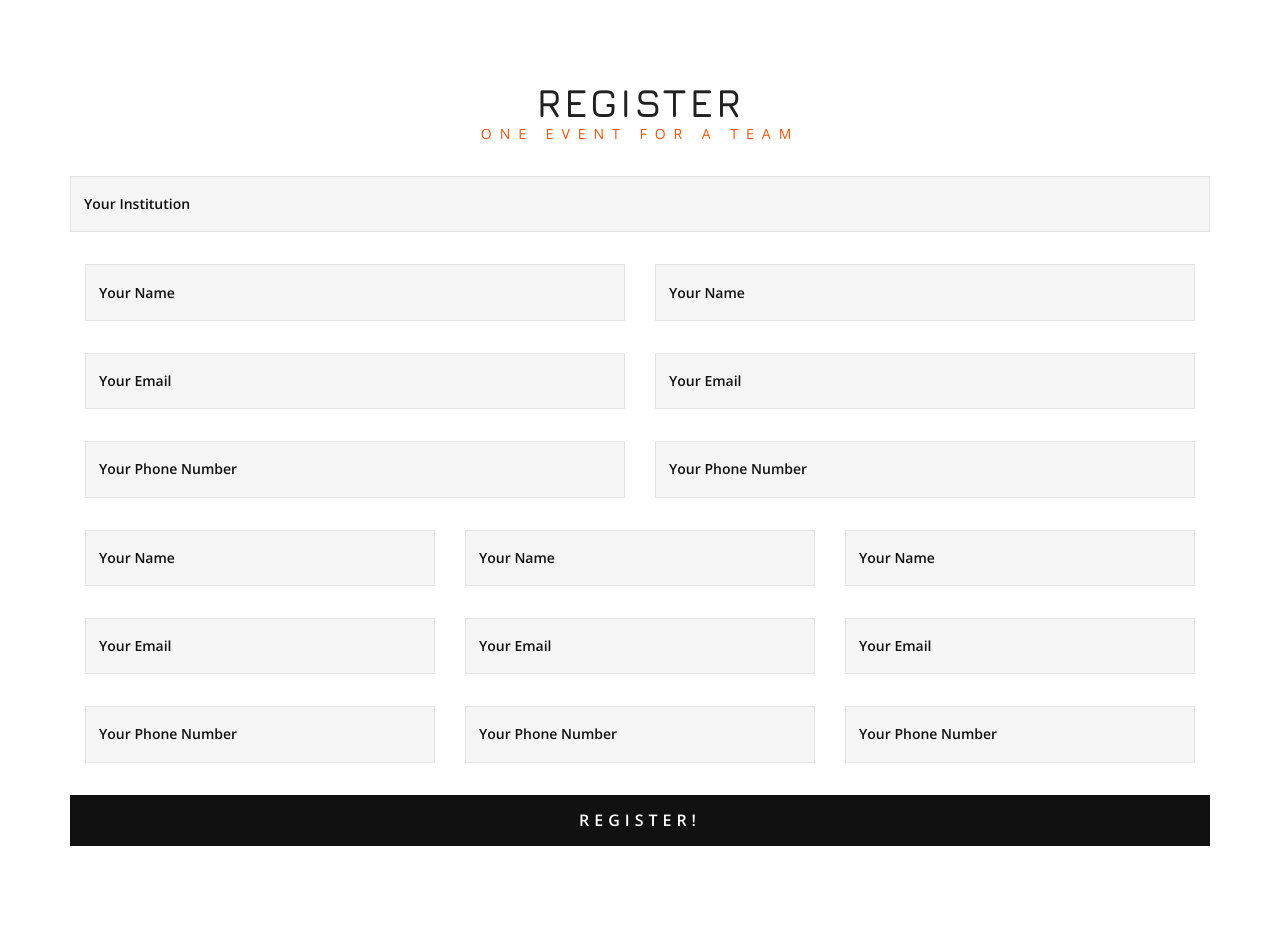
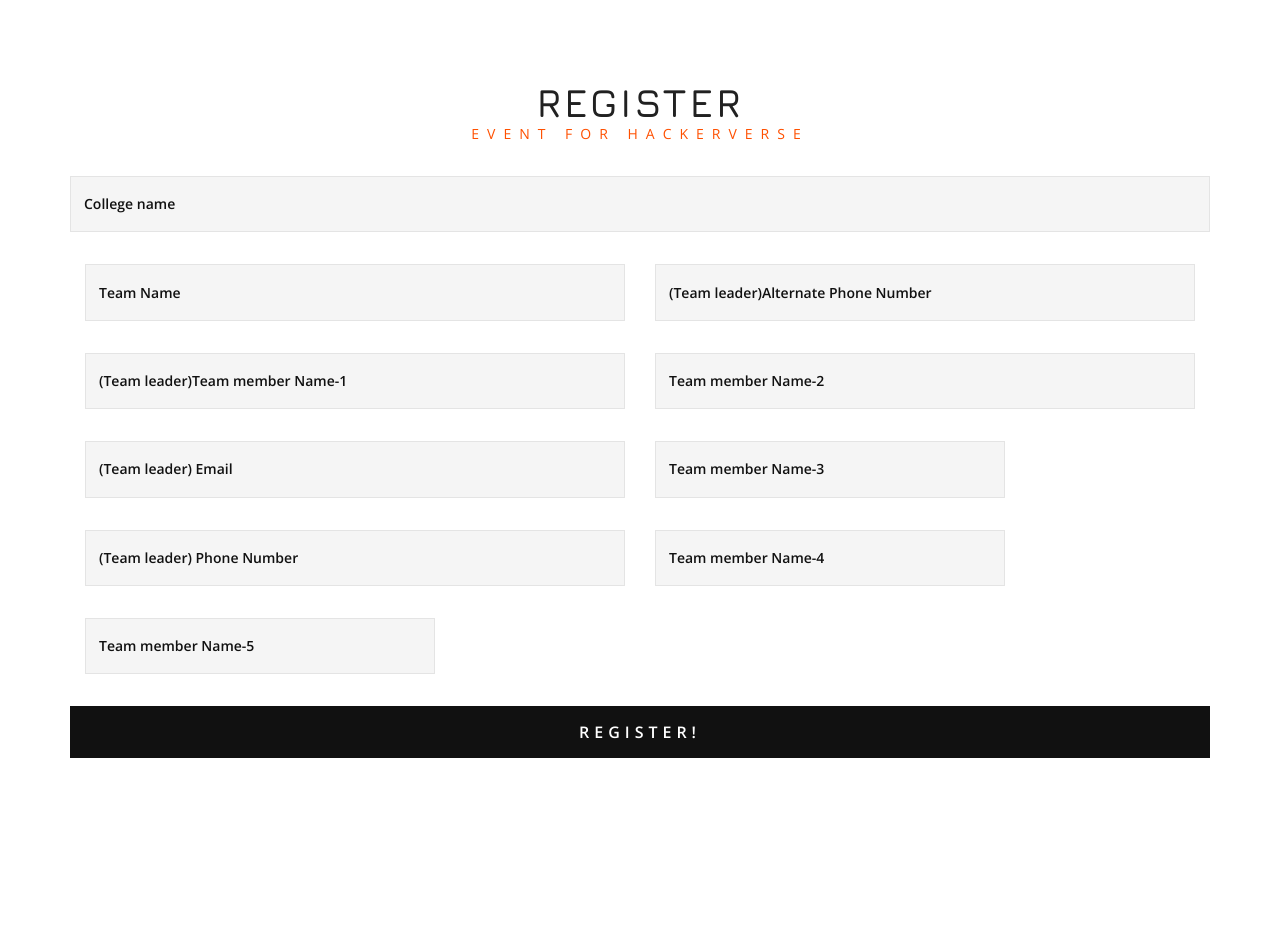
Before and after one commit to skojha32/adroit, a PHP site: page /register5.php in a window 1280 px wide. After the commit the page ends 758 px from the top, so only its background shows below. Run offline with PHP 8.4, Linux system fonts and the light colour scheme; data that the repository does not hold is empty.

Commit message:
Update register5.php

```diff
--- a/register5.php
+++ b/register5.php
@@ -33,68 +33,91 @@ Smartphone Compatible web template, free web designs for Nokia, Samsung, LG, Son
          <div class="mail" id="mail">
          <div class="container">
              <h3 class="w3l_head w3l_head1">Register </h3>
-             <p class="w3ls_head_para w3ls_head_para1">One event for a Team</p>
+             <p class="w3ls_head_para w3ls_head_para1"> Event for Hackerverse</p>
              <span class="input input--ichiro">
                              <input class="input__field input__field--ichiro" type="text" id="input-25" placeholder=" " name="institution" required="">
                              <label class="input__label input__label--ichiro" for="input-25">
-                                 <span class="input__label-content input__label-content--ichiro">Your Institution </span>
+                                 <span class="input__label-content input__label-content--ichiro" > College name </span>
                              </label>
                          </span>
              <div class="w3_mail_grids">
                  <form action="#" method="post">
                  <div class="col-md-6 w3_agile_mail_grid">
+                <!-- <span class="input input--ichiro">
+							<input class="input__field input__field--ichiro" type="email" id="input-31" placeholder=" " name="email_id2" required="">
+							<label class="input__label input__label--ichiro" for="input-31">
+								<span class="input__label-content input__label-content--ichiro">Team Name</span>
+							</label>
+						</span>-->
+                        <span class="input input--ichiro">
+							<input class="input__field input__field--ichiro" type="text" id="input-42" placeholder=" " name="teamname" required="">
+							<label class="input__label input__label--ichiro" for="input-42">
+								<span class="input__label-content input__label-content--ichiro">Team Name</span>
+							</label>
+                        </span>
                  <span class="input input--ichiro">
 							<input class="input__field input__field--ichiro" type="text" id="input-26" placeholder=" " name="name" required="">
 							<label class="input__label input__label--ichiro" for="input-26">
-								<span class="input__label-content input__label-content--ichiro">Your Name</span>
+								<span class="input__label-content input__label-content--ichiro">(Team leader)Team member Name-1</span>
 							</label>
                         </span>
 						<span class="input input--ichiro">
 							<input class="input__field input__field--ichiro" type="email" id="input-28" placeholder=" " name="email_id" required="">
 							<label class="input__label input__label--ichiro" for="input-28">
-								<span class="input__label-content input__label-content--ichiro">Your Email</span>
+								<span class="input__label-content input__label-content--ichiro">(Team leader) Email</span>
 							</label>
 						</span>
 						<span class="input input--ichiro">
 							<input class="input__field input__field--ichiro" type="text" id="input-29" placeholder=" " required="" name="number">
 							<label class="input__label input__label--ichiro" for="input-29">
-								<span class="input__label-content input__label-content--ichiro">Your Phone Number</span>
+								<span class="input__label-content input__label-content--ichiro">(Team leader) Phone Number</span>
+
 							</label>
 						</span>
 
+                       <!-- <span class="input input--ichiro">
+							<input class="input__field input__field--ichiro" type="text" id="input-29" placeholder=" " required="" name="number">
+							<label class="input__label input__label--ichiro" for="input-29">
+                            <span class="input__label-content input__label-content--ichiro">(Team leader alternate phone)Your Phone Number</span>
+
+							</label>
+						</span>
+                       <span class="input__label-content input__label-content--ichiro">(Team leader alternate phone)Your Phone Number</span>-->
                  </div>
                      <div class="col-md-6 w3_agile_mail_grid">
-                     <span class="input input--ichiro">
+
+
+                        <span class="input input--ichiro">
+							<input class="input__field input__field--ichiro" type="text" id="input-32" placeholder=" " required="" name="number2">
+							<label class="input__label input__label--ichiro" for="input-32">
+								<span class="input__label-content input__label-content--ichiro">(Team leader)Alternate Phone Number</span>
+							</label>
+						</span>
+                        <span class="input input--ichiro">
 							<input class="input__field input__field--ichiro" type="text" id="input-30" placeholder=" " name="name2" required="">
 							<label class="input__label input__label--ichiro" for="input-30">
-								<span class="input__label-content input__label-content--ichiro">Your Name</span>
+								<span class="input__label-content input__label-content--ichiro">Team member Name-2</span>
 							</label>
                         </span>
-
-						<span class="input input--ichiro">
+						<!--<span class="input input--ichiro">
 							<input class="input__field input__field--ichiro" type="email" id="input-31" placeholder=" " name="email_id2" required="">
 							<label class="input__label input__label--ichiro" for="input-31">
 								<span class="input__label-content input__label-content--ichiro">Your Email</span>
 							</label>
-						</span>
-						<span class="input input--ichiro">
-							<input class="input__field input__field--ichiro" type="text" id="input-32" placeholder=" " required="" name="number2">
-							<label class="input__label input__label--ichiro" for="input-32">
-								<span class="input__label-content input__label-content--ichiro">Your Phone Number</span>
-							</label>
-						</span>
+						</span>-->
+
 
                      </div>
 
                      <div class="col-md-4 w3_agile_mail_grid">
                      <span class="input input--ichiro">
-							<input class="input__field input__field--ichiro" type="text" id="input-33" placeholder=" " name="name2" required="">
+							<input class="input__field input__field--ichiro" type="text" id="input-33" placeholder=" " name="name3" required="">
 							<label class="input__label input__label--ichiro" for="input-33">
-								<span class="input__label-content input__label-content--ichiro">Your Name</span>
+								<span class="input__label-content input__label-content--ichiro">Team member Name-3</span>
 							</label>
                         </span>
 
-						<span class="input input--ichiro">
+					<!--	<span class="input input--ichiro">
 							<input class="input__field input__field--ichiro" type="email" id="input-34" placeholder=" " name="email_id2" required="">
 							<label class="input__label input__label--ichiro" for="input-34">
 								<span class="input__label-content input__label-content--ichiro">Your Email</span>
@@ -105,18 +128,18 @@ Smartphone Compatible web template, free web designs for Nokia, Samsung, LG, Son
 							<label class="input__label input__label--ichiro" for="input-35">
 								<span class="input__label-content input__label-content--ichiro">Your Phone Number</span>
 							</label>
-						</span>
+						</span>-->
 
                      </div>
                      <div class="col-md-4 w3_agile_mail_grid">
                          <span class="input input--ichiro">
                              <input class="input__field input__field--ichiro" type="text" id="input-36" placeholder=" " name="name4" required="">
                              <label class="input__label input__label--ichiro" for="input-36">
-                                 <span class="input__label-content input__label-content--ichiro">Your Name</span>
+                                 <span class="input__label-content input__label-content--ichiro">Team member Name-4</span>
                              </label>
                          </span>
 
-                         <span class="input input--ichiro">
+                        <!-- <span class="input input--ichiro">
                              <input class="input__field input__field--ichiro" type="email" id="input-37" placeholder=" " name="email_id4" required="">
                              <label class="input__label input__label--ichiro" for="input-37">
                                  <span class="input__label-content input__label-content--ichiro">Your Email</span>
@@ -127,18 +150,18 @@ Smartphone Compatible web template, free web designs for Nokia, Samsung, LG, Son
                              <label class="input__label input__label--ichiro" for="input-38">
                                  <span class="input__label-content input__label-content--ichiro">Your Phone Number</span>
                              </label>
-                         </span>
+                         </span>-->
 
                      </div>
                      <div class="col-md-4 w3_agile_mail_grid">
                          <span class="input input--ichiro">
                              <input class="input__field input__field--ichiro" type="text" id="input-39" placeholder=" " name="name5" required="">
                              <label class="input__label input__label--ichiro" for="input-39">
-                                 <span class="input__label-content input__label-content--ichiro">Your Name</span>
+                                 <span class="input__label-content input__label-content--ichiro">Team member Name-5</span>
                              </label>
                          </span>
 
-                         <span class="input input--ichiro">
+                        <!-- <span class="input input--ichiro">
                              <input class="input__field input__field--ichiro" type="email" id="input-40" placeholder=" " required="" name="email_id5" >
                              <label class="input__label input__label--ichiro" for="input-40">
                                  <span class="input__label-content input__label-content--ichiro">Your Email</span>
@@ -149,7 +172,7 @@ Smartphone Compatible web template, free web designs for Nokia, Samsung, LG, Son
                              <label class="input__label input__label--ichiro" for="input-41">
                                  <span class="input__label-content input__label-content--ichiro">Your Phone Number</span>
                              </label>
-                         </span>
+                         </span>-->
 
                      </div>
                      <!-- <div class="col-md-6 w3_agile_mail_grid">
@@ -168,25 +191,28 @@ Smartphone Compatible web template, free web designs for Nokia, Samsung, LG, Son
         }
             if(isset($_POST["submit"]))
             {
-                $table = $_POST["table"];
+                //$table = $_POST["table"];
                 $id;
-                $name=$_POST['name'];
+
                 $institution=$_POST['institution'];
+                $teamName=$_POST['teamname'];
+                $name1=$_POST['name'];
                 $email_id=$_POST['email_id'];
-                $number=$_POST['number'];
+                $number1=$_POST['number'];
+                $number2=$_POST['number2'];
                 $name2=$_POST['name2'];
-                $email_id2=$_POST['email_id2'];
-                $number2=$_POST['number2'];
+
+
                 $name3=$_POST['name3'];
-                $email_id3=$_POST['email_id3'];
-                $number3=$_POST['number3'];
+               // $email_id3=$_POST['email_id3'];
+                //$number3=$_POST['number3'];
                 $name4=$_POST['name4'];
-                $email_id4=$_POST['email_id4'];
-                $number4=$_POST['number4'];
+                //$email_id4=$_POST['email_id4'];
+                //$number4=$_POST['number4'];
                 $name5=$_POST['name5'];
-                $email_id5=$_POST['email_id5'];
-                $number5=$_POST['number5'];
-                $query=mysqli_query($con,"Insert into $table (name,institution,email_id,number,name2,email_id2,number2,name3,email_id3,number3,name4,email_id4,number4,name5,email_id5,number5) values('$name','$institution','$email_id','$number','$name2','$email_id2','$number2','$name3','$email_id3','$number3','$name4','$email_id4','$number4','$name5','$email_id5','$number5')");
+                //$email_id5=$_POST['email_id5'];
+                //$number5=$_POST['number5'];
+                $query=mysqli_query($con,"Insert into `adroit`.`register` ( `collgeName`, `teamName`, `teamMember1`, `Email`, `Phone1`, `Phone2`, `teamMember2`, `teamMember3`, `teamMember4`, `teamMember5`) values('$institution','$teamName','$name1','$email_id','$number1','$number2','$name2','$name3','$name4','$name5')");
 
                 if($query)
                 {
@@ -195,9 +221,9 @@ Smartphone Compatible web template, free web designs for Nokia, Samsung, LG, Son
              }
              else
              {
-				echo "<script type = 'text/javascript'>alert('Registration Not Successful!! Please try again!')</script>";
-				echo "<script type='text/javascript'>window.location.assign('index.php')</script>";
-
+				//echo "<script type = 'text/javascript'>alert('Registration Not Successful!! Please try again!')</script>";
+				//echo "<script type='text/javascript'>window.location.assign('index.php')</script>";
+                 echo "error: $query <br> $con->error";
              }
             }
 
```
